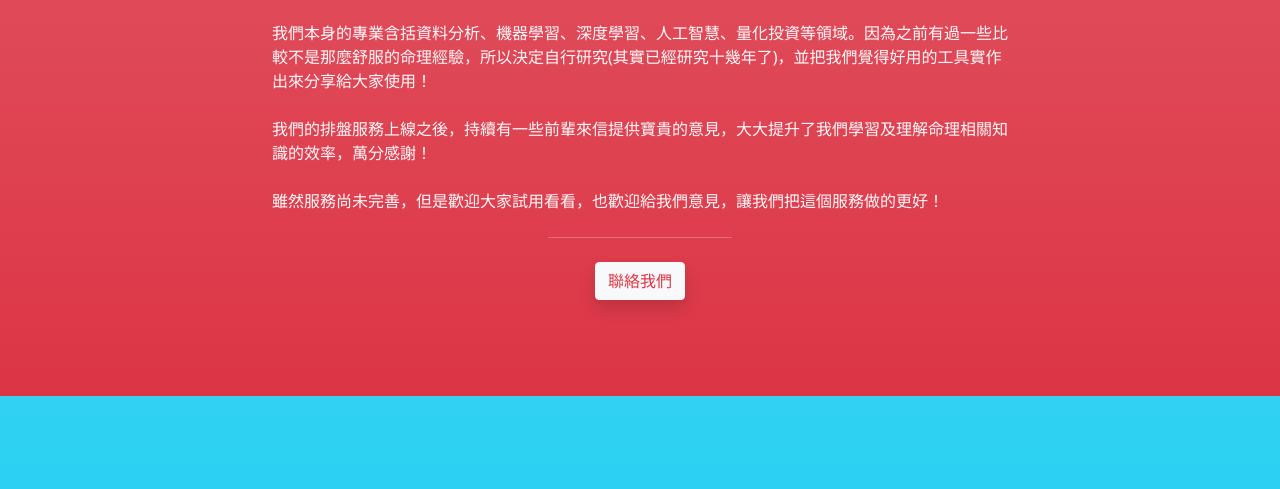
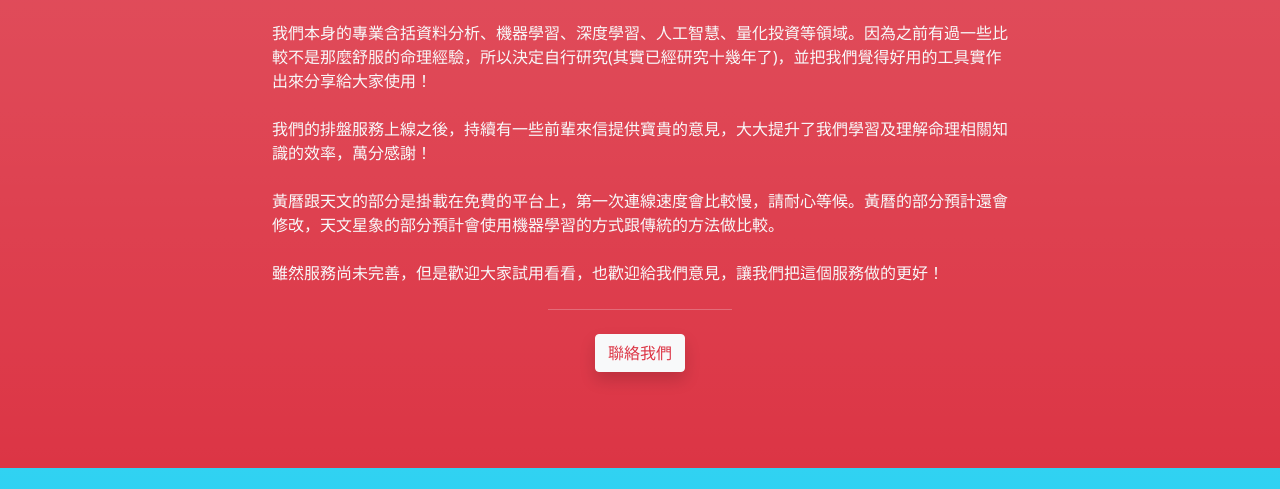
Before and after one commit to pyfate/pyfate.github.io, a plain HTML site: page index.html in a window 1280 px wide. Shown: the part 572-1061 px from the top of the page. Drawn offline with nearby package versions, Linux system fonts and the light colour scheme.

Commit message:
Update index.html

```diff
--- a/index.html
+++ b/index.html
@@ -129,6 +129,9 @@
                 我們的排盤服務上線之後，持續有一些前輩來信提供寶貴的意見，大大提升了我們學習及理解命理相關知識的效率，萬分感謝！
             </p>
             <p class="text-light text-start mb-4">
+                黃曆跟天文的部分是掛載在免費的平台上，第一次連線速度會比較慢，請耐心等候。黃曆的部分預計還會修改，天文星象的部分預計會使用機器學習的方式跟傳統的方法做比較。
+            </p>
+            <p class="text-light text-start mb-4">
                 雖然服務尚未完善，但是歡迎大家試用看看，也歡迎給我們意見，讓我們把這個服務做的更好！
             </p>
             <hr class="border-top border-light w-25 mx-auto my-4">
```
